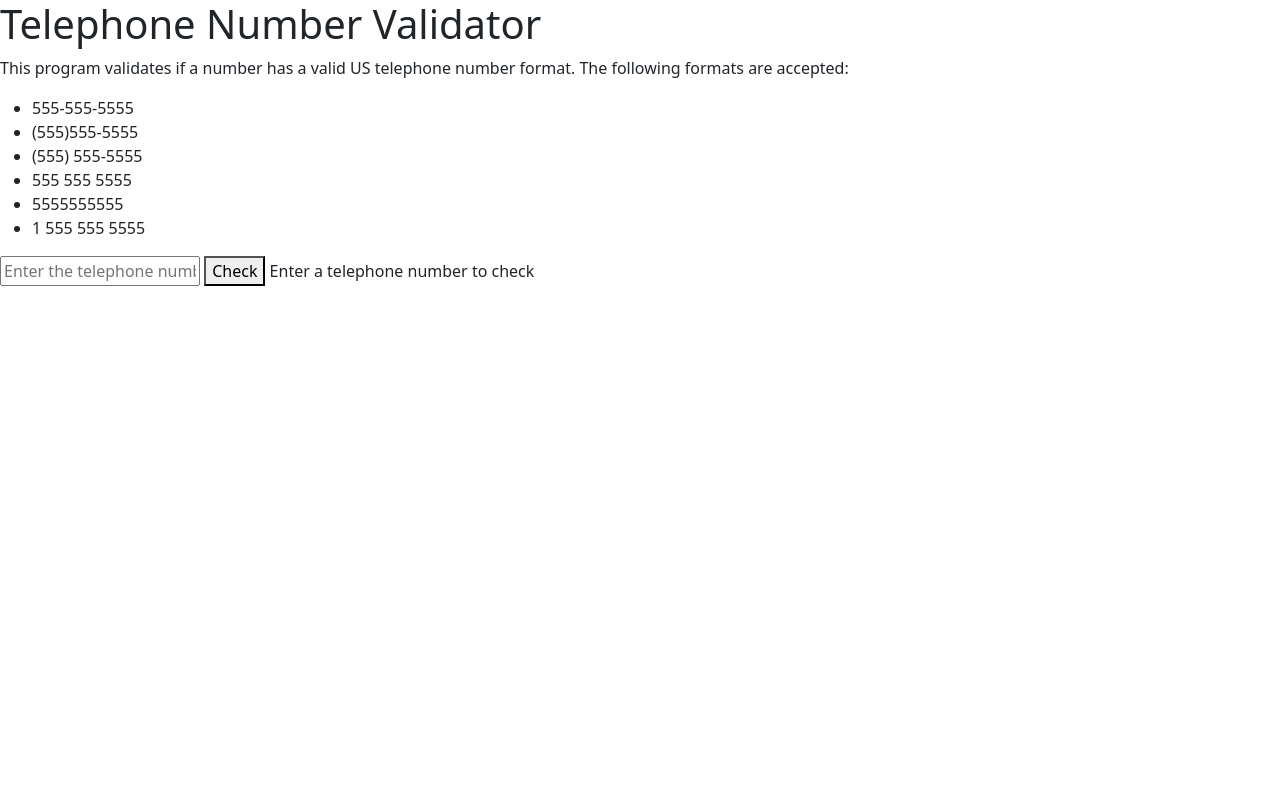
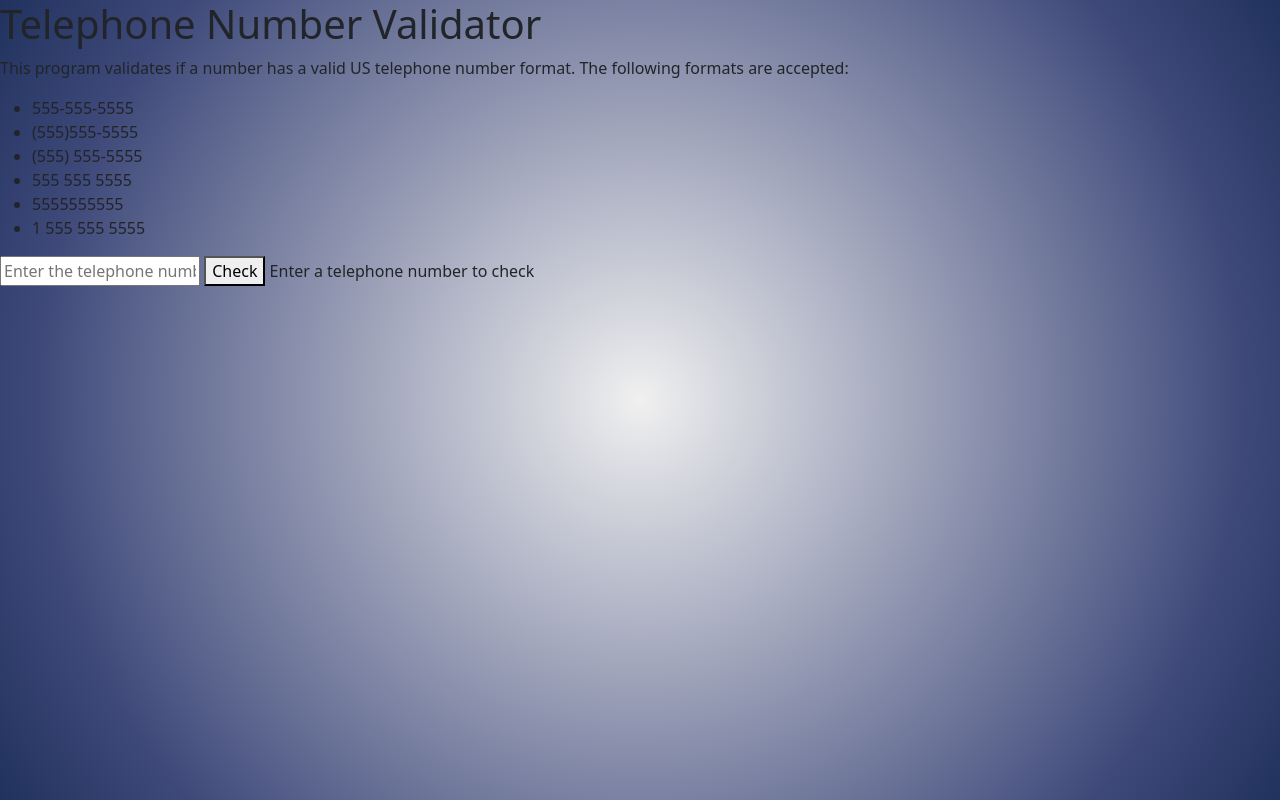
Before and after one commit to rfponce/telephone-number-validator, a plain HTML site: page index.html in a window 1280 px wide. Drawn offline with nearby package versions, Linux system fonts and the light colour scheme.

Commit message:
Add .wrapper container

```diff
--- a/index.html
+++ b/index.html
@@ -16,10 +16,9 @@
 </head>
 
 <body>
+  <div class="wrapper">
     <h1>Telephone Number Validator</h1>
-
     <p>This program validates if a number has a valid US telephone number format. The following formats are accepted:</p>
-
     <ul>
       <li>555-555-5555</li>
       <li>(555)555-5555</li>
@@ -28,12 +27,12 @@
       <li>5555555555</li>
       <li>1 555 555 5555</li>
     </ul>
-
     <section id="tool">
       <input type="tel" name="telephone" id="numberInput" placeholder="Enter the telephone number here" required />
       <button id="checkButton">Check</button>
       <span id="resultText">Enter a telephone number to check</span>
     </section>
+  </div>
 
   <!-- JavaScript Bundle with Popper -->
   <script src="https://cdn.jsdelivr.net/npm/bootstrap@5.2.2/dist/js/bootstrap.bundle.min.js"
--- a/style.css
+++ b/style.css
@@ -0,0 +1,5 @@
+.wrapper {
+  height: 100vh;
+  background: rgb(240, 240, 240);
+  background: radial-gradient(circle, rgba(240, 240, 240, 1) 0%, rgba(62, 73, 122, 1) 80%, rgba(33, 50, 94, 1) 100%);
+}
```
Lines whose indentation alone changed are shown as unchanged.
